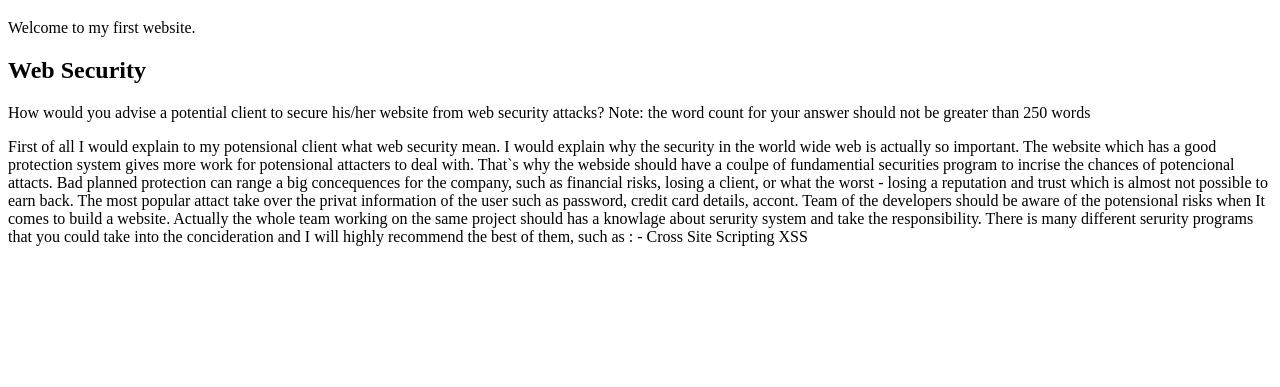
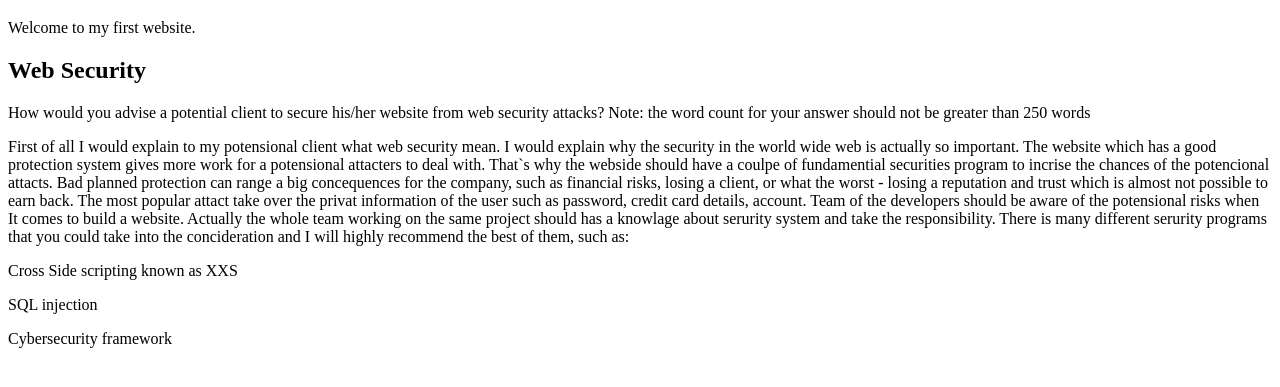
Before and after one commit to Noroff-FEU-Assignments/cross-course-project-WeronikaMartinsen, a plain HTML site: page index.html in a window 1280 px wide. Shown: the part 61-448 px from the top of the page. Drawn offline with Linux system fonts and the light colour scheme.

Commit message:
Working on answer

```diff
--- a/css/style.css
+++ b/css/style.css
@@ -0,0 +1,8 @@
+body {
+  font-family: sans-serif;
+}
+
+.paragraph {
+  font-weight: bold;
+  color: rgb(51, 51, 144);
+}
--- a/index.html
+++ b/index.html
@@ -1,7 +1,9 @@
 <!DOCTYPE html>
 <html>
   <head>
+
     <title>My first website</title>
+
   </head>
   <body>
     <h1>Hello world!</h1>
@@ -16,18 +18,27 @@
       First of all I would explain to my potensional client what web security
       mean. I would explain why the security in the world wide web is actually
       so important. The website which has a good protection system gives more
-      work for potensional attacters to deal with. That`s why the webside should
-      have a coulpe of fundamential securities program to incrise the chances of
-      potencional attacts. Bad planned protection can range a big concequences
-      for the company, such as financial risks, losing a client, or what the
-      worst - losing a reputation and trust which is almost not possible to earn
-      back. The most popular attact take over the privat information of the user
-      such as password, credit card details, accont. Team of the developers
-      should be aware of the potensional risks when It comes to build a website.
-      Actually the whole team working on the same project should has a knowlage
-      about serurity system and take the responsibility. There is many different
-      serurity programs that you could take into the concideration and I will
-      highly recommend the best of them, such as : - Cross Site Scripting XSS
+      work for a potensional attacters to deal with. That`s why the webside
+      should have a coulpe of fundamential securities program to incrise the
+      chances of the potencional attacts. Bad planned protection can range a big
+      concequences for the company, such as financial risks, losing a client, or
+      what the worst - losing a reputation and trust which is almost not
+      possible to earn back. The most popular attact take over the privat
+      information of the user such as password, credit card details, account.
+      Team of the developers should be aware of the potensional risks when It
+      comes to build a website. Actually the whole team working on the same
+      project should has a knowlage about serurity system and take the
+      responsibility. There is many different serurity programs that you could
+      take into the concideration and I will highly recommend the best of them,
+      such as:
+      </p>
+      <p>
+ Cross Side scripting known as XXS</p>
+        <p>SQL injection</p>
+        <p>Cybersecurity framework</p>
+
+
+
     </p>
   </body>
 </html>
```
